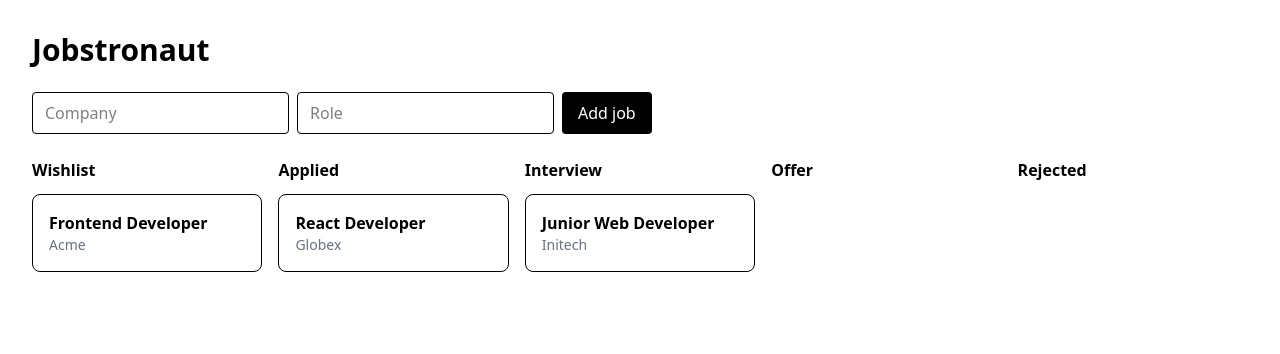
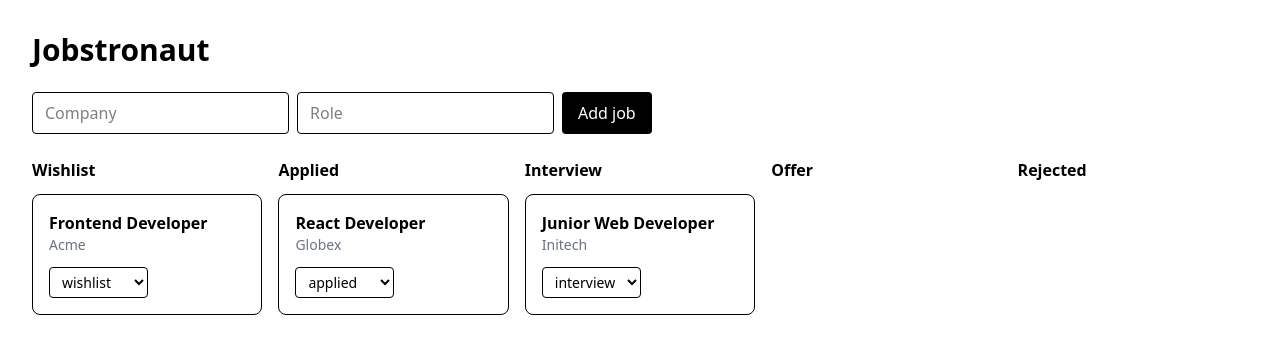
Before and after one commit to Syed-Asad-745/jobstronaut, a Next.js app: page / in a window 1280 px wide. Shown: the top 354 px of the page. Built offline with nearby package versions, Linux system fonts and the light colour scheme.

Commit message:
Add status dropdown to move jobs between columns

```diff
--- a/src/components/Board.tsx
+++ b/src/components/Board.tsx
@@ -9,7 +9,7 @@ const columns: { status: JobStatus; label: string }[] = [
   { status: "rejected", label: "Rejected" },
 ];
 
-export default function Board({ jobs }: { jobs: Job[] }) {
+export default function Board({ jobs, onStatusChange }: { jobs: Job[]; onStatusChange: (id: string, status: JobStatus) => void }) {
   return (
     <div className="grid gap-4 md:grid-cols-5">
       {columns.map((column) => (
@@ -22,6 +22,7 @@ export default function Board({ jobs }: { jobs: Job[] }) {
                 <JobCard
                   key={job.id}
                   job={job}
+                  onStatusChange={onStatusChange}
                 />
               ))}
           </div>
--- a/src/components/JobBoard.tsx
+++ b/src/components/JobBoard.tsx
@@ -1,7 +1,7 @@
 "use client";
 
 import { useState } from "react";
-import { Job } from "@/types/job";
+import { Job, JobStatus } from "@/types/job";
 import { sampleJobs } from "@/data/sample-jobs";
 import Board from "@/components/Board";
 import AddJobForm from "@/components/AddJobForm";
@@ -13,10 +13,17 @@ export default function JobBoard() {
     setJobs((prev) => [...prev, job]);
   }
 
+  function changeStatus(id: string, status: JobStatus) {
+    setJobs((prev) => prev.map((job) => (job.id === id ? { ...job, status } : job)));
+  }
+
   return (
     <>
       <AddJobForm onAdd={addJob} />
-      <Board jobs={jobs} />
+      <Board
+        jobs={jobs}
+        onStatusChange={changeStatus}
+      />{" "}
     </>
   );
 }
--- a/src/components/JobCard.tsx
+++ b/src/components/JobCard.tsx
@@ -1,10 +1,26 @@
-import { Job } from "@/types/job";
+import { Job, JobStatus } from "@/types/job";
 
-export default function JobCard({ job }: { job: Job }) {
+const statuses: JobStatus[] = ["wishlist", "applied", "interview", "offer", "rejected"];
+
+export default function JobCard({ job, onStatusChange }: { job: Job; onStatusChange: (id: string, status: JobStatus) => void }) {
   return (
     <div className="rounded-lg border p-4">
       <h3 className="font-semibold">{job.role}</h3>
       <p className="text-sm text-gray-500">{job.company}</p>
+      <select
+        value={job.status}
+        onChange={(e) => onStatusChange(job.id, e.target.value as JobStatus)}
+        className="mt-3 rounded border px-2 py-1 text-sm"
+      >
+        {statuses.map((s) => (
+          <option
+            key={s}
+            value={s}
+          >
+            {s}
+          </option>
+        ))}
+      </select>
     </div>
   );
 }
```
